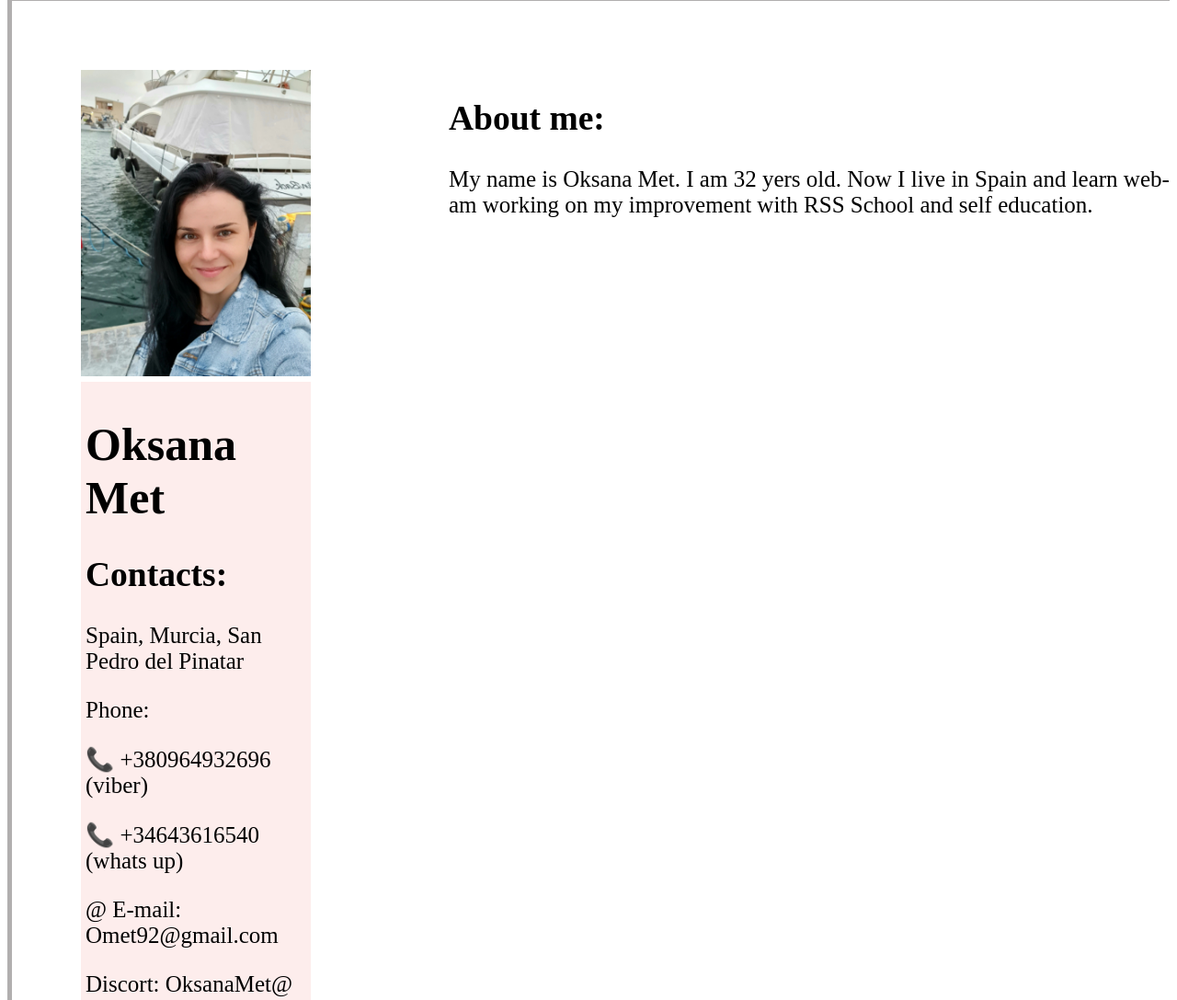
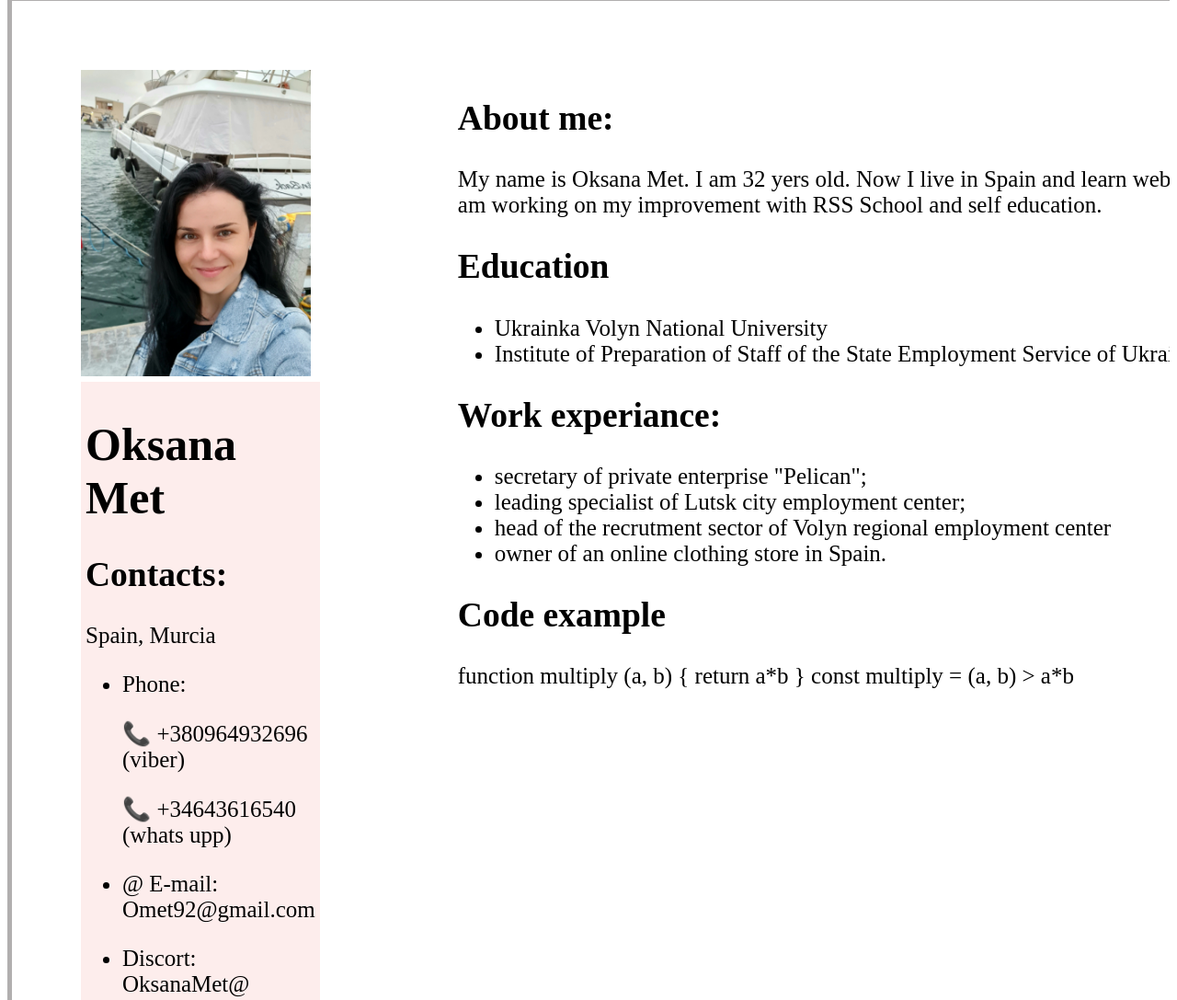
Before and after one commit to OksanaMet/rsschool-cv, a plain HTML site: page index.html in a window 1280 px wide. Shown: the part 12-1099 px from the top of the page at 92% size. Drawn offline with Linux system fonts and the light colour scheme.

Commit message:
docs: update readme with additional information

```diff
--- a/index.html
+++ b/index.html
@@ -15,14 +15,16 @@
                     <div class="contact">
                         <h1>Oksana Met</h1>
                         <h2>Contacts:</h2>
-                        <p>Spain, Murcia, San Pedro del Pinatar
-                           <p>Phone:</p>
+                        <p>Spain, Murcia
+                           <ul>
+                           <li> <p>Phone:</p></li>
                             <p>
                                 &#128222 +380964932696 (viber)</p>
                            <p>
-                            &#128222 +34643616540 (whats up)</p>
-                            <p> &#64  E-mail:  Omet92@gmail.com</p>
-                            <p> Discort: OksanaMet@</p>
+                            &#128222 +34643616540 (whats upp)</p>
+                             <li><p> &#64  E-mail:  Omet92@gmail.com</p> </li>
+                            <li><p> Discort: OksanaMet@</p> </li>
+                           </ul>
                         <h2>Language:</h2>
                         <ul>
                             <li>Ukrainian native</li>
@@ -31,15 +33,36 @@
                         </ul>
                     </div>
                     <div class="language"></div>
-                </div>
-                <div class="column2 col">
+                 </div>
+                    <div class="column2 col">
                     <div class="aboutme">
                         <h2> About me: </h2>
                         <p>My name is Oksana Met. I am 32 yers old. Now I live in Spain and learn web-design. I am working on my improvement with RSS School and self education.
                         </p>
                     </div>
-                    <div class="education"></div>
-                    <div class="expirience"></div>
+                    <div class="education">
+                        <h2> Education</h2>
+                        <ul>
+                            <li> Ukrainka Volyn National University </li>
+                            <li>Institute of Preparation of Staff of the State Employment Service of Ukraine.</li>
+                        </ul>
+                    </div>
+                    <div class="expirience">
+                        <h2>Work experiance:</h2>
+                        <ul>
+                            <li>secretary of private enterprise "Pelican";</li>
+                            <li>leading specialist of Lutsk city employment center;</li>
+                            <li>head of the recrutment sector of Volyn regional employment center</li>
+                            <li>owner of an online clothing store in Spain.</li>
+                        </ul>
+                    </div>
+                    <div> <h2> Code example</h2>
+                        function multiply (a, b) {
+                            return a*b
+                        }
+
+                        const multiply = (a, b) > a*b
+                        </div>
                     <div class="skills"></div>
                 </div>
             </div>
--- a/style.css
+++ b/style.css
@@ -12,16 +12,20 @@ display: flex;
    justify-content: space-between;
    align-items: stretch;
    align-content: stretch;
+
  }
 .col {
     padding: 50px;
     margin: 25px;
     font-size: 25px;
+    vertical-align: top
 }
  .column1 {
      background-color:#fff
-     width: 50%;
+     width: 60%;
+     text-align: left;
 }
+
  .column2 {
     background-color: #fff
 
```
